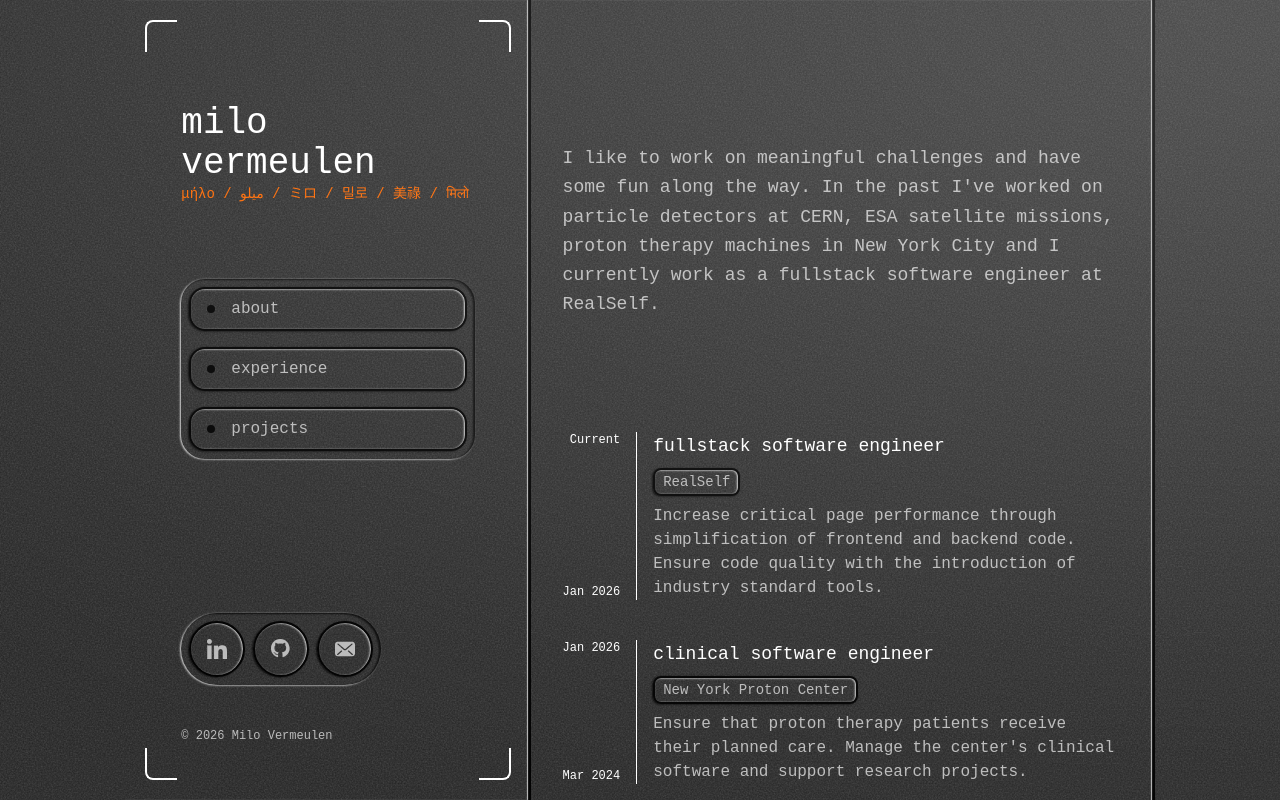
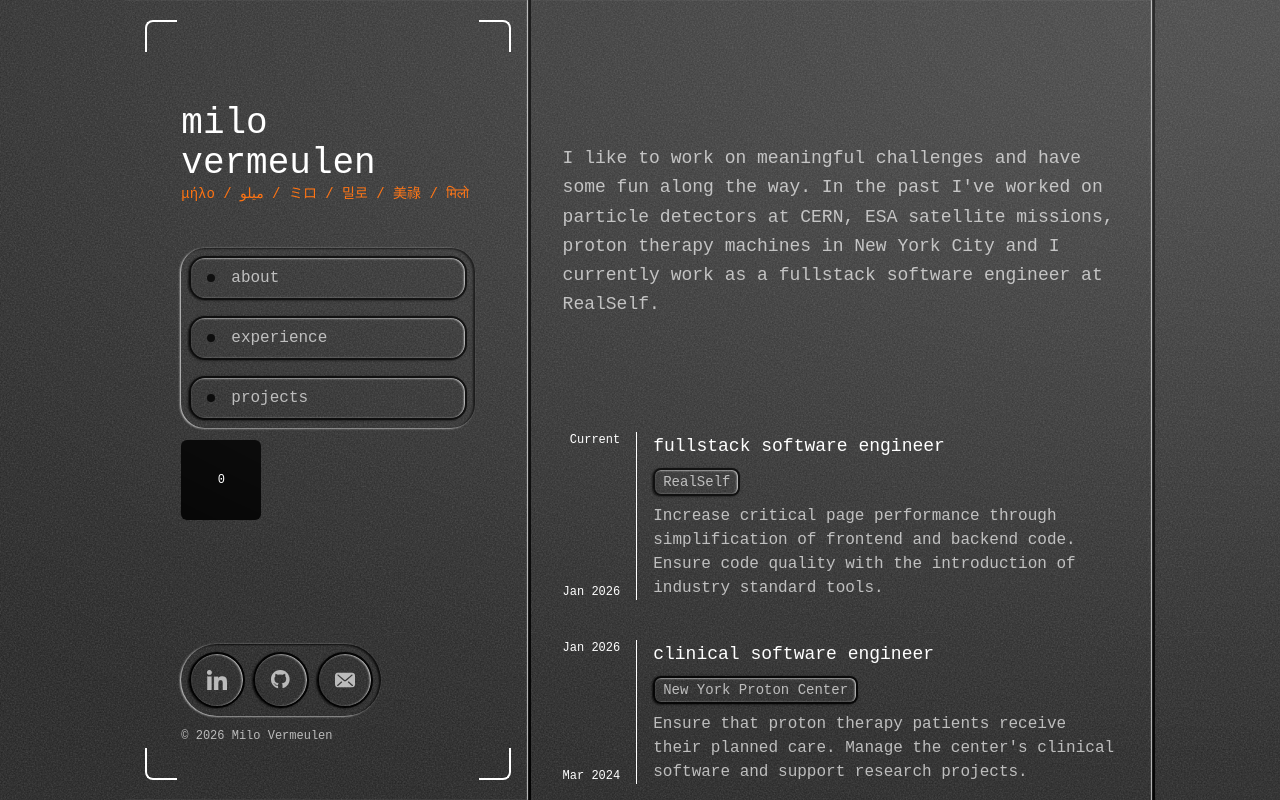
Before and after one commit to mivermeu/milovermeulen.com, a SvelteKit app: page / in a window 1280 px wide. Built offline with nearby package versions, Linux system fonts and the light colour scheme.

Commit message:
Add rotator element

```diff
--- a/src/app.css
+++ b/src/app.css
@@ -46,6 +46,10 @@
     li {
         @apply text-brand-text;
     }
+
+    main {
+        scroll-behavior: smooth;
+    }
 }
 
 :root {
--- /dev/null
+++ b/src/lib/components/Rotator.svelte
@@ -0,0 +1,14 @@
+<script lang="ts">
+    import { pageState } from '$lib/state/page.svelte';
+
+    const rotation = $derived(
+        pageState.maxScrollY > 0 ? (pageState.scrollY / pageState.maxScrollY) * 180 : 0
+    );
+</script>
+
+<div
+    style:transform="rotate({rotation}deg)"
+    class="flex h-20 w-20 items-center justify-center rounded-md bg-black text-center text-xs text-white"
+>
+    {Math.round(pageState.scrollY)}
+</div>
--- a/src/lib/sections/About.svelte
+++ b/src/lib/sections/About.svelte
@@ -1,4 +1,4 @@
-<section id="about">
+<section id="about" class="scroll-mt-40">
     <p class="text-lg leading-relaxed">
         I like to work on meaningful challenges and have some fun along the way. In the past I've
         worked on particle detectors at CERN, ESA satellite missions, proton therapy machines in New
--- a/src/lib/sections/Aside.svelte
+++ b/src/lib/sections/Aside.svelte
@@ -1,5 +1,6 @@
 <script lang="ts">
     import Raised from '$lib/components/Raised.svelte';
+    import Rotator from '$lib/components/Rotator.svelte';
     import Contact from './Contact.svelte';
 
     let sections = ['about', 'experience', 'projects'];
@@ -18,7 +19,7 @@
                     <li>
                         <a
                             href="#{section}"
-                            class="text-brand-text relative transition-colors hover:text-brand-text-highlight"
+                            class="relative text-brand-text transition-colors hover:text-brand-text-highlight"
                         >
                             <Raised
                                 className="flex items-center gap-4 rounded-2xl px-4 py-2 align-middle w-full justify-start"
@@ -33,6 +34,8 @@
         </div>
     </nav>
 
+    <Rotator />
+
     <Contact />
 
     <div class="text-xs text-brand-text-highlight/40">
--- a/src/lib/sections/Projects.svelte
+++ b/src/lib/sections/Projects.svelte
@@ -9,7 +9,7 @@
                 <h3 class="mb-2 text-lg font-medium text-brand-text-highlight">
                     {project.name.toLowerCase()}
                 </h3>
-                <p class="text-brand-text text-sm">
+                <p class="text-sm text-brand-text">
                     {project.description}
                 </p>
             </div>
--- /dev/null
+++ b/src/lib/state/page.svelte.ts
@@ -0,0 +1,4 @@
+export const pageState = $state({
+    scrollY: 0,
+    maxScrollY: 0
+});
--- a/src/routes/+page.svelte
+++ b/src/routes/+page.svelte
@@ -6,6 +6,8 @@
     import Experience from '$lib/sections/Experience.svelte';
     import Aside from '$lib/sections/Aside.svelte';
     import RaisedBorder from '$lib/components/RaisedBorder.svelte';
+
+    import { pageState } from '$lib/state/page.svelte';
 </script>
 
 <div class="container mx-auto flex h-screen justify-center px-4 sm:px-6 lg:px-8">
@@ -17,7 +19,14 @@
         </div>
     </BracketedSection>
 
-    <main class="no-scrollbar z-10 max-w-prose overflow-y-auto scroll-smooth bg-brand-bg">
+    <main
+        class="z-10 h-screen max-w-prose overflow-y-auto bg-brand-bg"
+        onscroll={(e) => {
+            const target = e.currentTarget;
+            pageState.scrollY = target.scrollTop;
+            pageState.maxScrollY = target.scrollHeight - target.clientHeight;
+        }}
+    >
         <div class="relative p-8">
             <RaisedBorder />
             <Noise />
```
